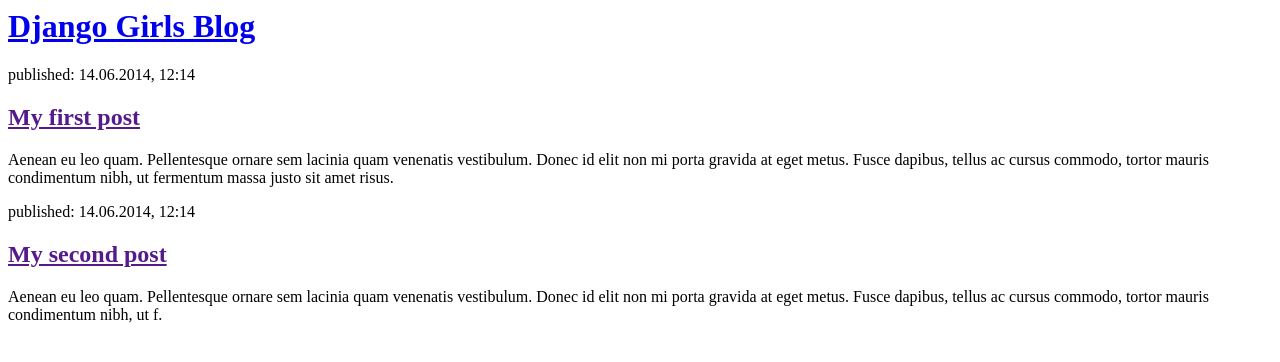
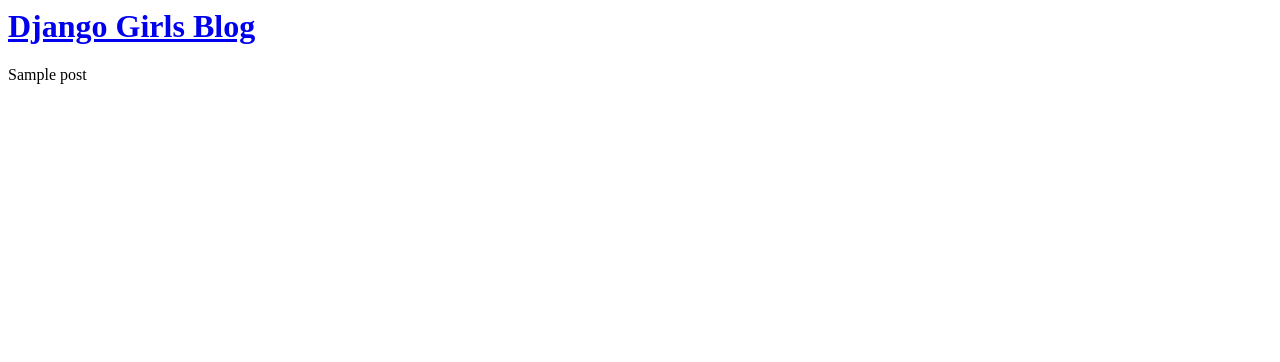
Before and after one commit to divyajonna/My_First_Blog_App, a Django app: template blog1/templates/blog1/post_list.html in a window 1280 px wide. Shown: the top 362 px of the page. Run offline with Django 3.2, Linux system fonts and the light colour scheme; the template is opened without the code that fills it: values that come from a table or form of the project are taken from there, others are empty; tables that the repository leaves empty hold one stand-in row (values such as "Sample post").

Commit message:
added code to display lists in the post_list.html

```diff
--- a/blog1/templates/blog1/post_list.html
+++ b/blog1/templates/blog1/post_list.html
@@ -7,16 +7,14 @@
             <h1><a href="/">Django Girls Blog</a></h1>
         </div>
 
+        <!--Replaced evrything to posts in <div>-->
         <div>
-            <p>published: 14.06.2014, 12:14</p>
-            <h2><a href="">My first post</a></h2>
-            <p>Aenean eu leo quam. Pellentesque ornare sem lacinia quam venenatis vestibulum. Donec id elit non mi porta gravida at eget metus. Fusce dapibus, tellus ac cursus commodo, tortor mauris condimentum nibh, ut fermentum massa justo sit amet risus.</p>
+          <!--to display lists we use for loop-->
+          {% for post in posts %}
+            {{post}} <!--display posts-->
+          {% endfor %}
+
         </div>
 
-        <div>
-            <p>published: 14.06.2014, 12:14</p>
-            <h2><a href="">My second post</a></h2>
-            <p>Aenean eu leo quam. Pellentesque ornare sem lacinia quam venenatis vestibulum. Donec id elit non mi porta gravida at eget metus. Fusce dapibus, tellus ac cursus commodo, tortor mauris condimentum nibh, ut f.</p>
-        </div>
     </body>
 </html>
--- a/blog1/views.py
+++ b/blog1/views.py
@@ -6,6 +6,8 @@
 from .models import Post
 # . - is for current/same directory
 #import the name of the model
+
+from django.utils import timezone
 
 
 # Create your views here.
```
